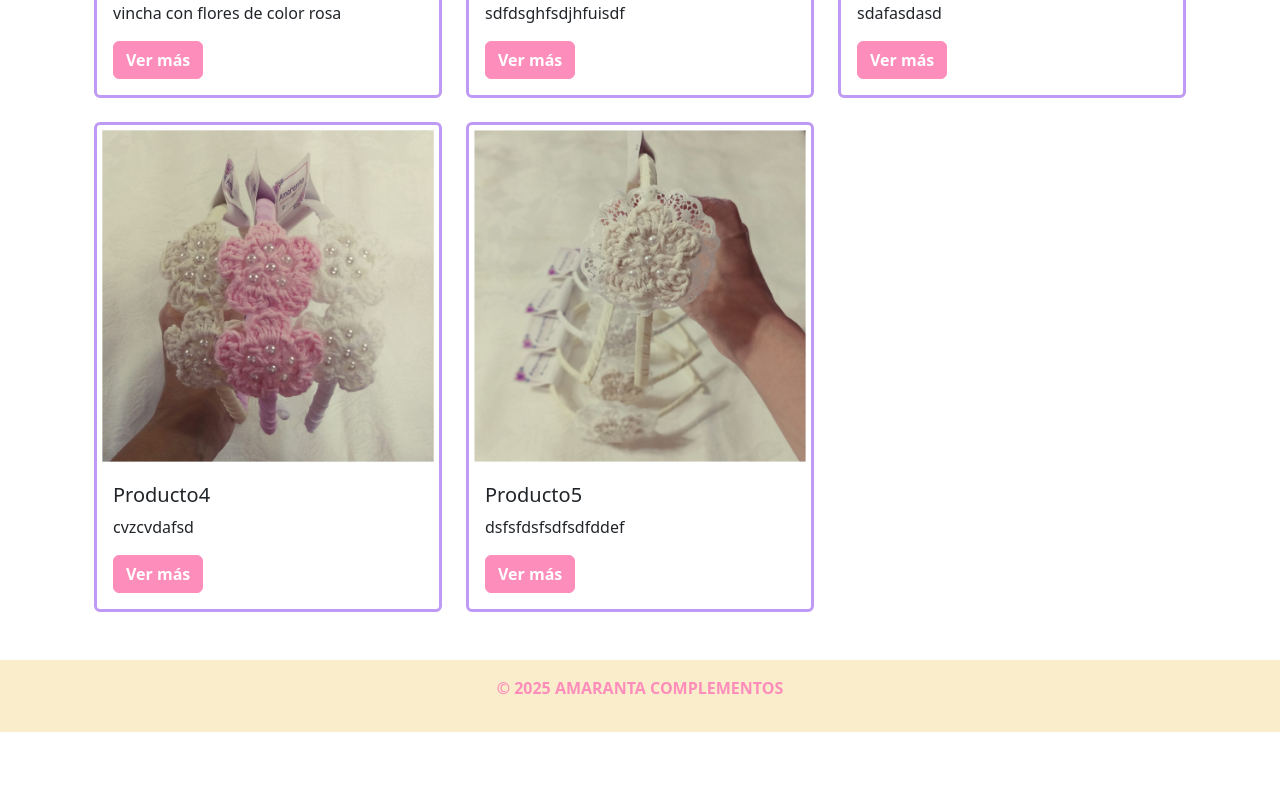
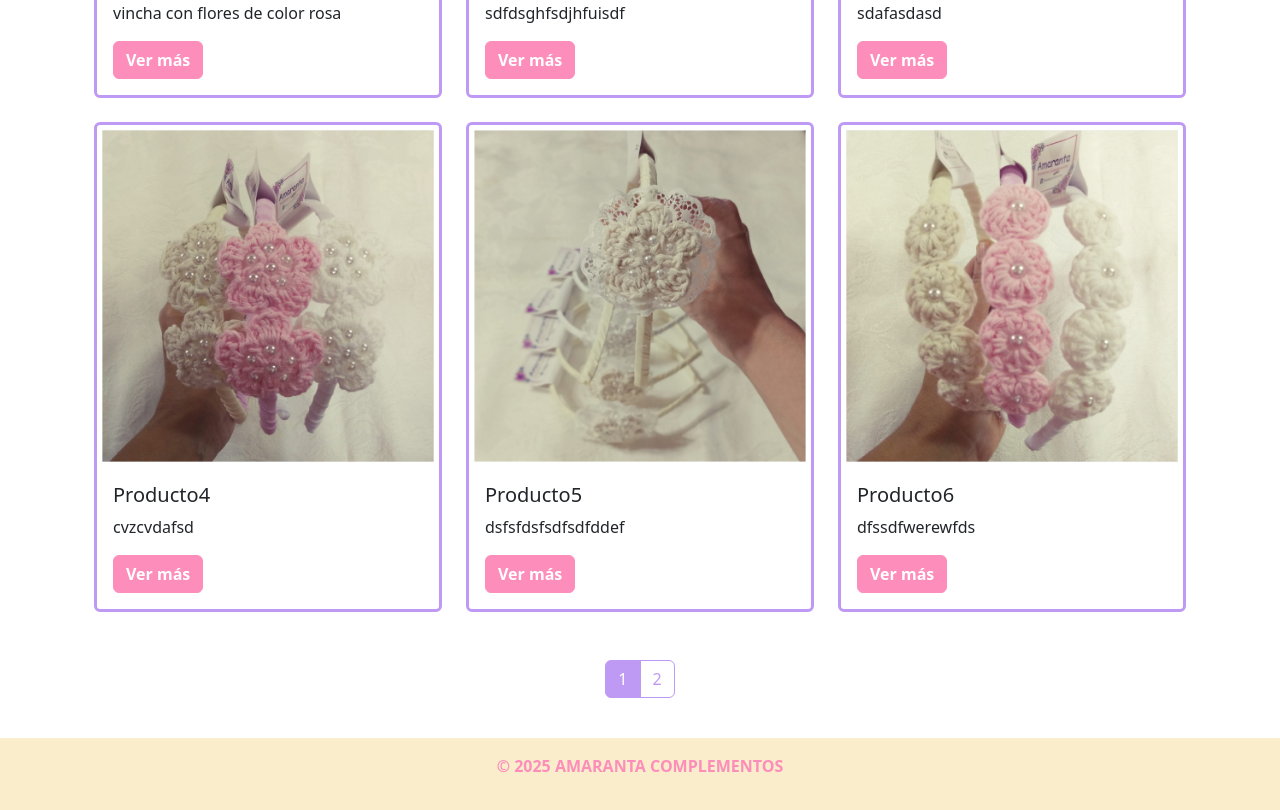
Before and after one commit to FelicitasRalle/frontend-akademi-Ralle, a React (Create React App) app: page / in a window 1280 px wide. Shown: the part 760-1570 px from the top of the page. Before the commit the page ends 1492 px from the top, so only its background shows below. Built offline with nearby package versions, Linux system fonts and the light colour scheme; data requests are answered from the project's data file.

Commit message:
se corriguio la paginacion y el filtro ya que no funcionaban

```diff
--- a/db.json
+++ b/db.json
@@ -39,6 +39,22 @@
       "category": "trabas",
       "price": 43534,
       "image": "/assets/producto5.jpg"
+    },
+    {
+      "id": "04c6",
+      "name": "Producto6",
+      "description": "dfssdfwerewfds",
+      "category": "coleros",
+      "price": 3424323,
+      "image": "/assets/producto6.jpg"
+    },
+    {
+      "id": "85d1",
+      "name": "Producto7",
+      "description": "dfsdfsfdsfsdf",
+      "category": "vinchas",
+      "price": 435345,
+      "image": "/assets/producto2.jpg"
     }
   ]
 }
--- a/src/pages/Home.js
+++ b/src/pages/Home.js
@@ -10,7 +10,10 @@ import bannerInicio from "../images/bannerInicio.png";
 const Home = () => {
   const dispatch = useDispatch();
   const productos = useSelector((state) => state.productos.products);
+
   const [categoriaSeleccionada, setCategoriaSeleccionada] = useState("Todas");
+  const [paginaActual, setPaginaActual] = useState(1);
+  const productosPorPagina = 6;
 
   useEffect(() => {
     fetch("http://localhost:5000/products")
@@ -19,17 +22,22 @@ const Home = () => {
       .catch((err) => console.error("Error al cargar productos:", err));
   }, [dispatch]);
 
-  const categorias = [
-    "Todas",
-    ...new Set(productos.map((producto) => producto.category)),
-  ];
+  const categorias = ["Todas", "vinchas", "coleros", "trabas"];
 
-  const productosFiltrados =
-    categoriaSeleccionada === "Todas"
-      ? productos
-      : productos.filter(
-          (producto) => producto.category === categoriaSeleccionada
-        );
+  const productosFiltrados = categoriaSeleccionada === "Todas"
+    ? productos
+    : productos.filter(
+        (producto) => producto.category === categoriaSeleccionada
+      );
+
+  const indexUltimoProducto = paginaActual * productosPorPagina;
+  const indexPrimerProducto = indexUltimoProducto - productosPorPagina;
+  const productosPaginados = productosFiltrados.slice(indexPrimerProducto, indexUltimoProducto);
+  const totalPaginas = Math.ceil(productosFiltrados.length / productosPorPagina);
+
+  const cambiarPagina = (numero) => {
+    setPaginaActual(numero);
+  };
 
   return (
     <div className="home-container">
@@ -41,21 +49,24 @@ const Home = () => {
       <div className="container mt-4">
         <div className="d-flex justify-content-end mb-3">
           <select
+            value={categoriaSeleccionada}
+            onChange={(e) => {
+              setCategoriaSeleccionada(e.target.value);
+              setPaginaActual(1);
+            }}
             className="form-select w-auto"
-            value={categoriaSeleccionada}
-            onChange={(e) => setCategoriaSeleccionada(e.target.value)}
           >
-            {categorias.map((categoria, idx) => (
-              <option key={idx} value={categoria}>
-                {categoria}
+            {categorias.map((cat) => (
+              <option key={cat} value={cat}>
+                {cat}
               </option>
             ))}
           </select>
         </div>
 
         <div className="row">
-          {productosFiltrados && productosFiltrados.length > 0 ? (
-            productosFiltrados.map((producto) => (
+          {productosPaginados && productosPaginados.length > 0 ? (
+            productosPaginados.map((producto) => (
               <div key={producto.id} className="col-md-4 mb-4">
                 <div className="card product-card cardProducto">
                   <img
@@ -82,6 +93,23 @@ const Home = () => {
             <p>Cargando productos...</p>
           )}
         </div>
+
+        {/* Paginación */}
+        {totalPaginas > 1 && (
+          <div className="d-flex justify-content-center mt-4">
+            <nav>
+              <ul className="pagination">
+                {Array.from({ length: totalPaginas }, (_, i) => i + 1).map((num) => (
+                  <li key={num} className={`page-item ${paginaActual === num ? "active" : ""}`}>
+                    <button className="page-link" onClick={() => cambiarPagina(num)}>
+                      {num}
+                    </button>
+                  </li>
+                ))}
+              </ul>
+            </nav>
+          </div>
+        )}
       </div>
     </div>
   );
--- a/src/styles/Home.css
+++ b/src/styles/Home.css
@@ -20,3 +20,13 @@
     border-color: #bf9af5;
     border-width: 3px;
 }
+.pagination .page-link {
+    color: #bf9af5;
+    border-color: #bf9af5;
+  }
+
+  .pagination .page-item.active .page-link {
+    background-color: #bf9af5;
+    border-color: #bf9af5;
+    color: white;
+  }
```
